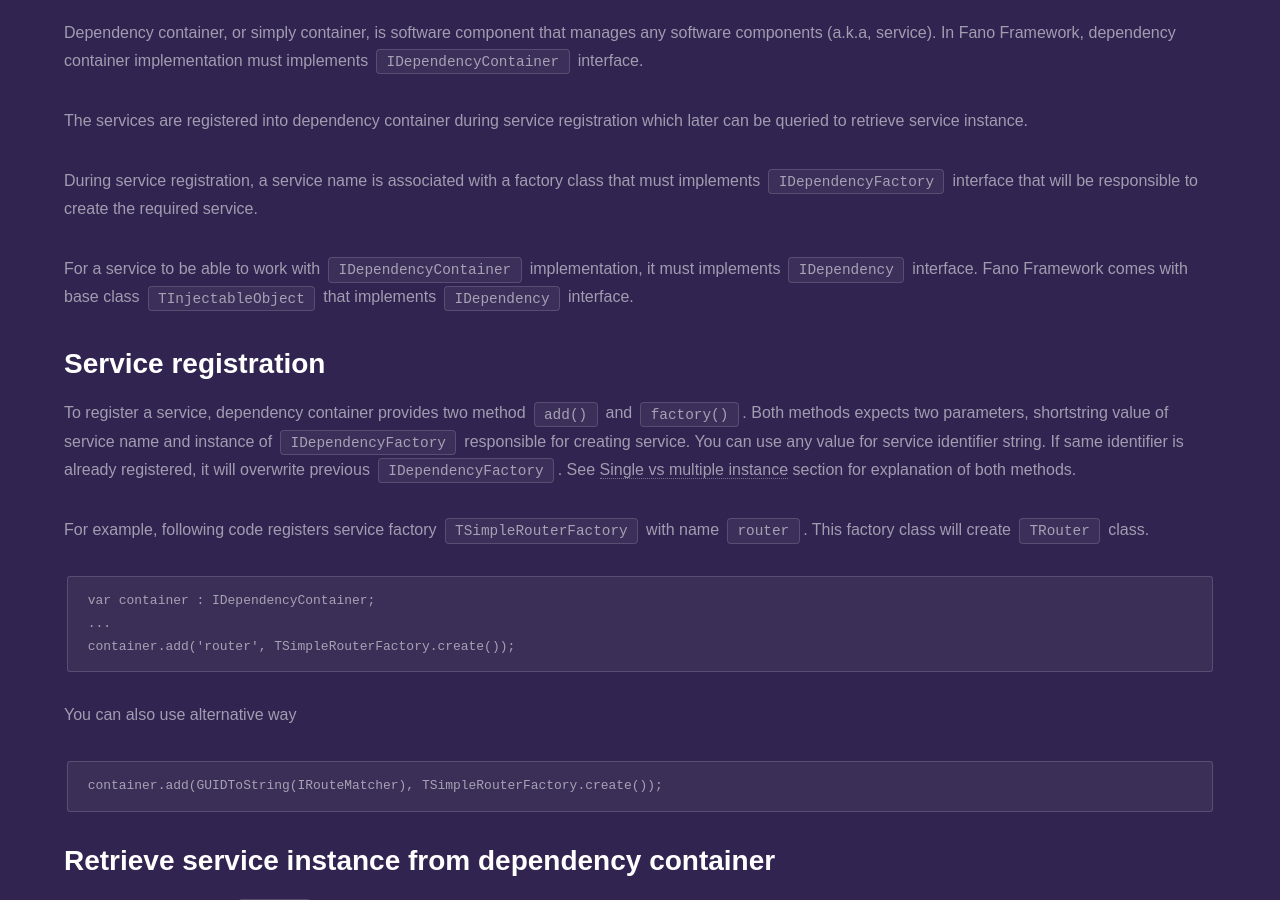
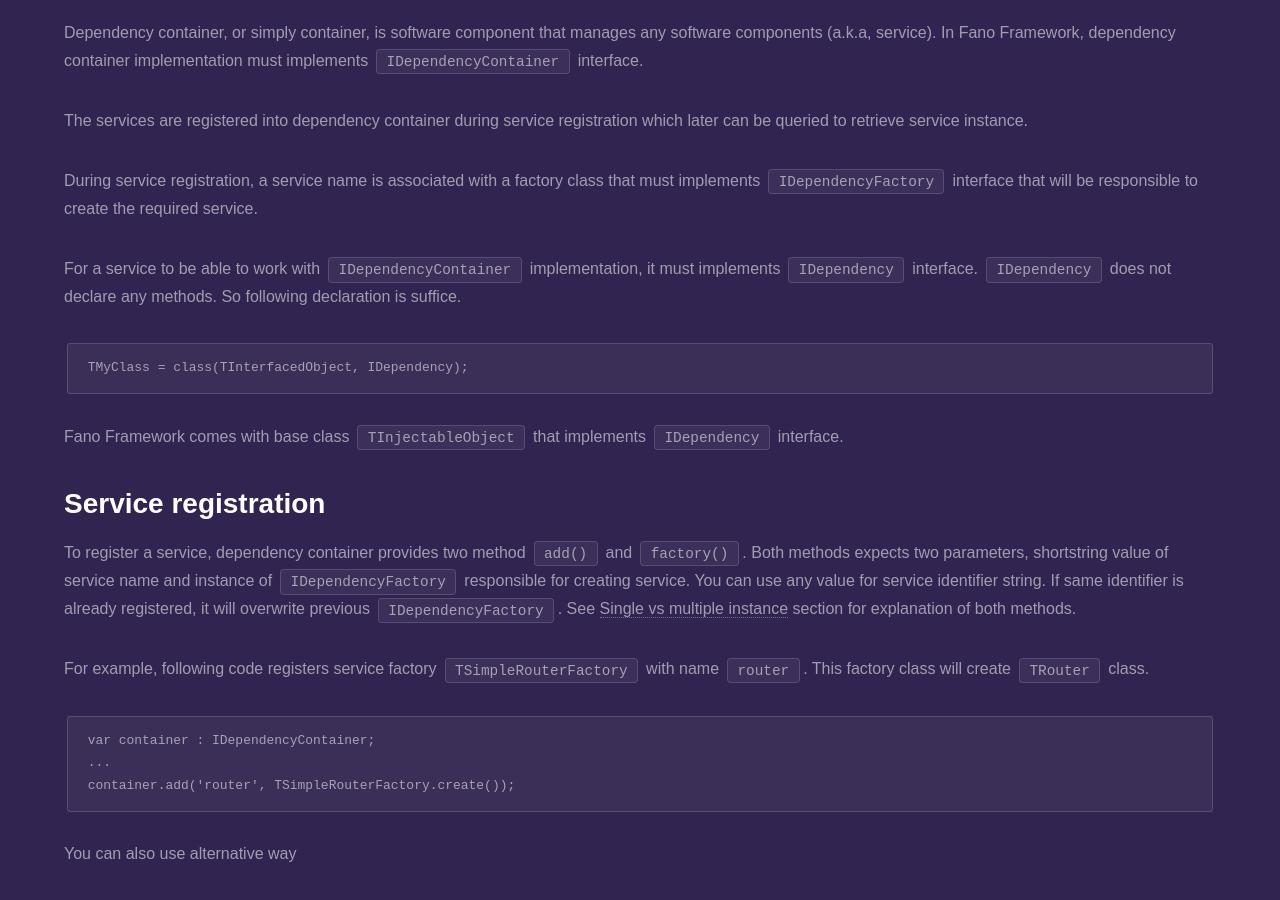
Before and after one commit to fanoframework/fanoframework.github.io, a Jekyll site: the page built from dependency-container/index.md, in a window 1280 px wide and 900 px high, scrolled down 623 px. Built offline with Jekyll 4.4.1, drawn with Linux system fonts in a browser that asks for light colours; our own code applies the rules of GitHub Pages for plain Markdown files.

Commit message:
Improve content about IDependency

````diff
--- a/dependency-container/index.md
+++ b/dependency-container/index.md
@@ -27,7 +27,14 @@
 During service registration, a service name is associated with a factory class
 that must implements `IDependencyFactory` interface that will be responsible to create the required service.
 
-For a service to be able to work with `IDependencyContainer` implementation, it must implements `IDependency` interface. Fano Framework comes with base class `TInjectableObject` that implements `IDependency` interface.
+For a service to be able to work with `IDependencyContainer` implementation, it must implements `IDependency` interface.
+`IDependency` does not declare any methods. So following declaration is suffice.
+
+```
+TMyClass = class(TInterfacedObject, IDependency);
+```
+
+Fano Framework comes with base class `TInjectableObject` that implements `IDependency` interface.
 
 ## Service registration
 
````
